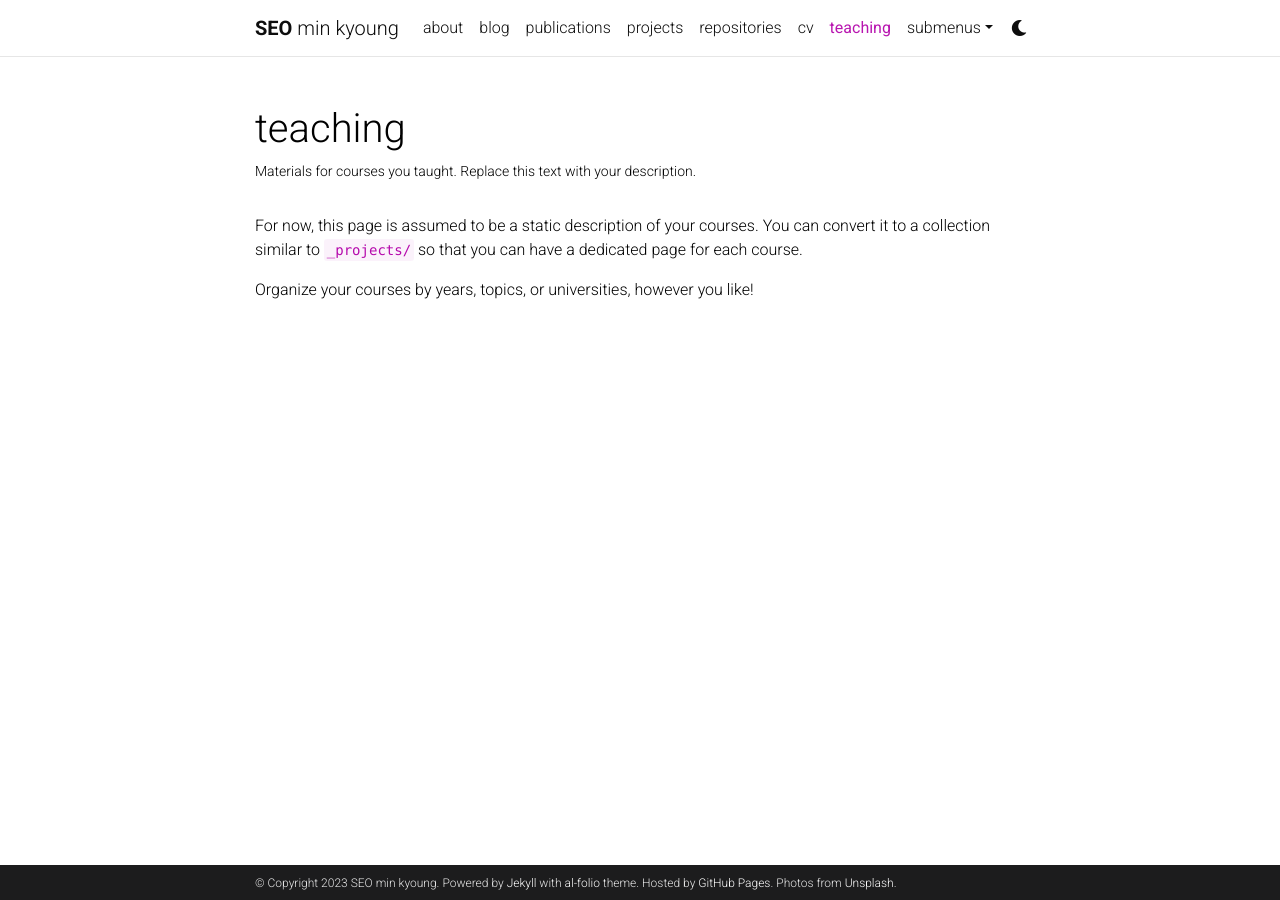
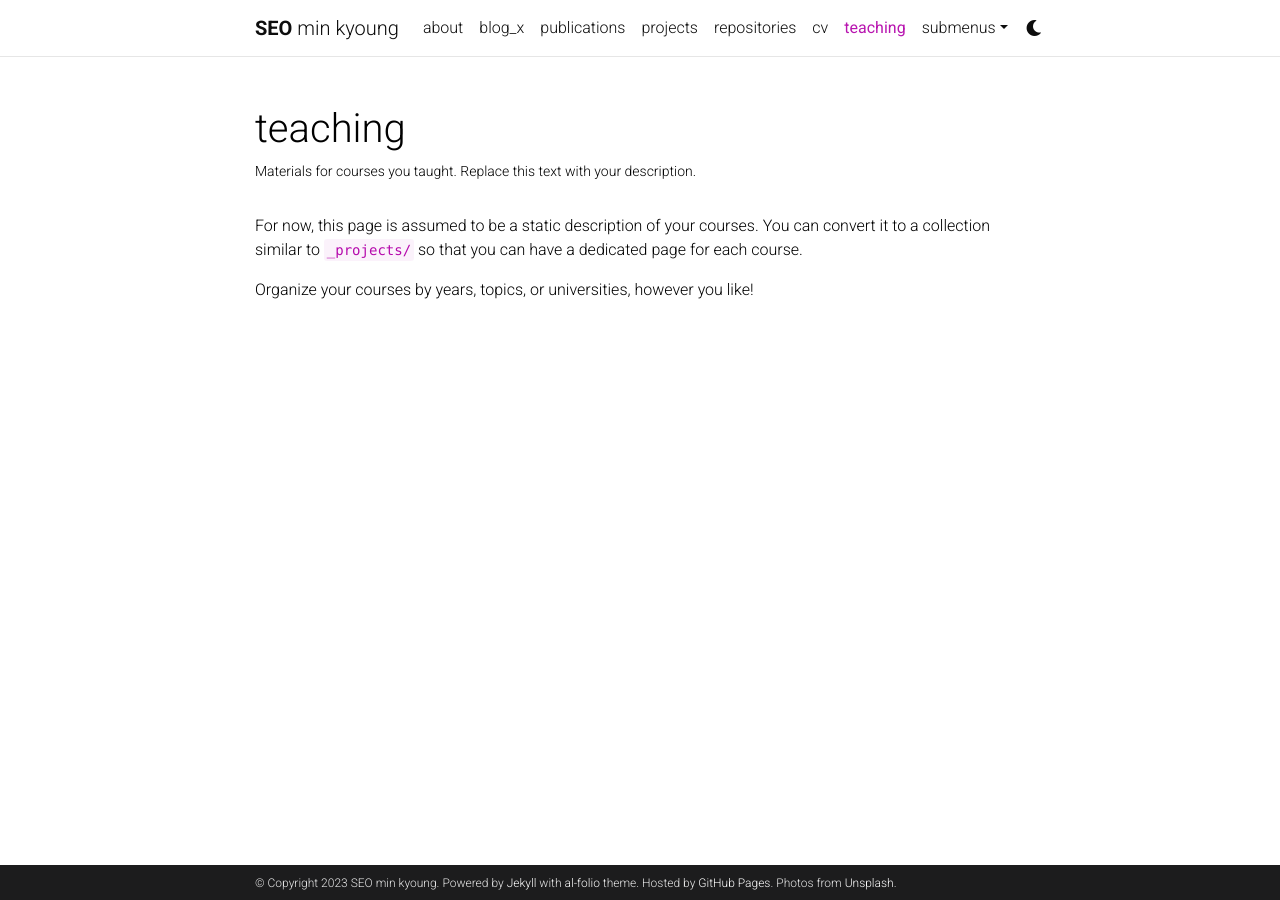
Before and after one commit to mink0426/working_homepage, a Jekyll site: the page built from _pages/teaching.md, in a window 1280 px wide. Built offline with Jekyll 4.4.1, drawn with Linux system fonts in a browser that asks for light colours; comment, search, counter and statistics services are not loaded; a style sheet for code colours, icons or effects is not loaded.

Commit message:
Update _config.yml
blog title change

```diff
--- a/_config.yml
+++ b/_config.yml
@@ -123,7 +123,7 @@
 # -----------------------------------------------------------------------------
 
 blog_name: mink # blog_name will be displayed in your blog page
-blog_nav_title: blog # your blog must have a title for it to be displayed in the nav bar
+blog_nav_title: blog_x # your blog must have a title for it to be displayed in the nav bar
 blog_description: a simple whitespace theme for academics
 permalink: /blog/:year/:title/
 
```
